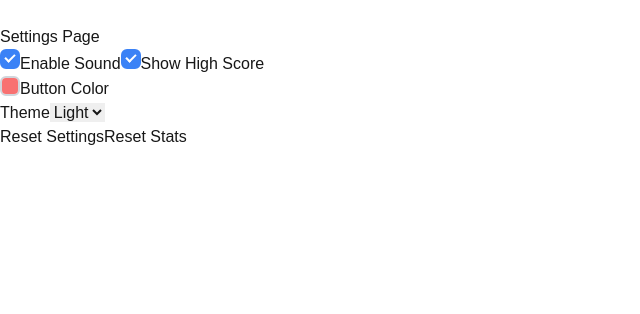
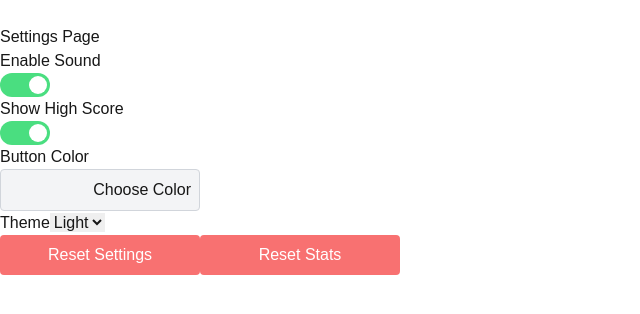
Before and after one commit to beck1888/chance-clicker-game, a Next.js app: page /settings in a window 1280 px wide. Shown: the top 314 px of the page, without its empty margins (0-640 px from the left). Built offline with nearby package versions, Linux system fonts and the light colour scheme.

Commit message:
FEATURE: Enhance settings page with color picker; add toggle for color selection and improve UI for sound and high score options

```diff
--- a/src/app/settings/page.tsx
+++ b/src/app/settings/page.tsx
@@ -1,6 +1,6 @@
 "use client";
 
-import { useState, useEffect } from "react";
+import { useState, useEffect, useRef } from "react";
 import styles from "./settings.module.css";
 
 export default function Settings() {
@@ -8,6 +8,8 @@ export default function Settings() {
   const [showHighScore, setShowHighScore] = useState(true); // Default to true
   const [buttonColor, setButtonColor] = useState("#F87171"); // Default red-400
   const [darkMode, setDarkMode] = useState<'light' | 'dark'>('light'); // Default to light
+  const [isColorPickerOpen, setIsColorPickerOpen] = useState(false);
+  const colorPickerRef = useRef<HTMLDivElement>(null);
 
   useEffect(() => {
     const savedSoundSetting = localStorage.getItem("soundEnabled");
@@ -60,10 +62,14 @@ export default function Settings() {
     document.documentElement.classList.add('light');
   };
 
-  const handleColorChange = (e: React.ChangeEvent<HTMLInputElement>) => {
-    const newColor = e.target.value;
-    setButtonColor(newColor);
-    localStorage.setItem("buttonColor", newColor);
+  const handleColorChange = (color: string) => {
+    setButtonColor(color);
+    localStorage.setItem("buttonColor", color);
+    setIsColorPickerOpen(false);
+  };
+
+  const toggleColorPicker = () => {
+    setIsColorPickerOpen(!isColorPickerOpen);
   };
 
   const handleThemeChange = (theme: 'light' | 'dark') => {
@@ -73,69 +79,116 @@ export default function Settings() {
     document.documentElement.classList.add(theme);
   };
 
+  // Close color picker when clicking outside
+  useEffect(() => {
+    const handleClickOutside = (event: MouseEvent) => {
+      if (
+        colorPickerRef.current &&
+        !colorPickerRef.current.contains(event.target as Node)
+      ) {
+        setIsColorPickerOpen(false);
+      }
+    };
+    document.addEventListener("mousedown", handleClickOutside);
+    return () => {
+      document.removeEventListener("mousedown", handleClickOutside);
+    };
+  }, []);
+
+  const predefinedColors = [
+    "#F87171", // Default (Salmon red)
+    "#FCA571", // Peach orange
+    "#FCD34D", // Mellow yellow
+    "#86EFAC", // Sage green
+    "#93C5FD", // Sky blue
+    "#A5B4FC", // Periwinkle
+  ];
+
   return (
     <div className="min-h-screen flex flex-col items-center justify-center">
       <h1 className="text-4xl mb-8">Settings Page</h1>
-      <div className="flex flex-col items-start space-y-4 w-80">
-        <div className="flex flex-col space-y-2">
-          <label className="flex items-center space-x-3 cursor-pointer">
+      <div className="flex flex-col items-start space-y-6 w-80">
+        {/* Sound and High Score Toggles */}
+        <div className="flex flex-col space-y-4">
+          <label className="flex items-center justify-between w-full">
+            <span>Enable Sound</span>
+            <div className={styles.toggle}>
               <input
                 type="checkbox"
                 checked={soundEnabled}
                 onChange={handleSoundToggle}
-              className={styles.checkbox}
               />
-            <span>Enable Sound</span>
+              <span className={styles.slider}></span>
+            </div>
           </label>
-          <label className="flex items-center space-x-3 cursor-pointer">
+          <label className="flex items-center justify-between w-full">
+            <span>Show High Score</span>
+            <div className={styles.toggle}>
               <input
                 type="checkbox"
                 checked={showHighScore}
                 onChange={handleShowHighScoreToggle}
-              className={styles.checkbox}
               />
-            <span>Show High Score</span>
+              <span className={styles.slider}></span>
+            </div>
           </label>
         </div>
 
-        <div className="flex flex-col space-y-2">
-          <label className="flex items-center space-x-3 cursor-pointer">
-            <input
-              type="color"
-              value={buttonColor}
-              onChange={handleColorChange}
-              className={styles.colorPicker}
-            />
+        {/* Color Picker */}
+        <div className="flex flex-col space-y-2 w-full">
           <span>Button Color</span>
-          </label>
+          <div className={styles.colorPickerContainer} ref={colorPickerRef}>
+            <button
+              className={styles.colorPickerButton}
+              onClick={toggleColorPicker}
+            >
+              <span style={{ backgroundColor: buttonColor }} className="w-6 h-6 rounded-full"></span>
+              <span>Choose Color</span>
+            </button>
+            <div className={`${styles.colorPickerPopup} ${isColorPickerOpen ? styles.open : ''}`}>
+              <div className={styles.colorGrid}>
+                {predefinedColors.map((color) => (
+                  <div
+                    key={color}
+                    className={styles.colorOption}
+                    style={{ backgroundColor: color }}
+                    onClick={() => handleColorChange(color)}
+                  ></div>
+                ))}
+              </div>
+            </div>
+          </div>
         </div>
 
-        <div className="flex flex-col space-y-2">
+        {/* Theme Selection */}
+        <div className="flex flex-col space-y-2 w-full">
           <span>Theme</span>
           <select
             value={darkMode}
             onChange={(e) => handleThemeChange(e.target.value as 'light' | 'dark')}
-            className={`p-2 border rounded ${document.documentElement.classList.contains('dark') ? 'bg-gray-800 text-gray-100 border-gray-700' : 'bg-white text-black border-gray-300'}`}
+            className={`p-2 border rounded ${darkMode === 'dark' ? 'bg-gray-800 text-gray-100 border-gray-700' : 'bg-white text-black border-gray-300'}`}
           >
             <option value="light">Light</option>
             <option value="dark">Dark</option>
           </select>
         </div>
 
+        {/* Reset Buttons */}
+        <div className="flex space-x-4 w-full">
           <button
-          className="px-4 py-2 bg-blue-500 text-white rounded"
+            className={styles.resetButton}
             onClick={handleResetSettings}
           >
             Reset Settings
           </button>
-
           <button
-          className="px-4 py-2 bg-red-500 text-white rounded"
+            className={styles.resetButton}
             onClick={handleResetStats}
           >
             Reset Stats
           </button>
         </div>
       </div>
+    </div>
   );
 }
--- a/src/app/settings/settings.module.css
+++ b/src/app/settings/settings.module.css
@@ -7,34 +7,130 @@
   appearance: none;
   cursor: pointer;
   transition: all 0.2s ease;
+  display: none; /* Hide the default checkbox */
 }
 
-.checkbox:checked {
-  background-color: #3b82f6;
-  border-color: #3b82f6;
+.toggle {
+  position: relative;
+  width: 50px;
+  height: 24px;
 }
 
-.checkbox:checked::after {
-  content: '';
+.toggle input {
+  opacity: 0;
+  width: 0;
+  height: 0;
+}
+
+.slider {
   position: absolute;
-  left: 5px;
-  top: 1px;
-  width: 6px;
-  height: 10px;
-  border: solid white;
-  border-width: 0 2px 2px 0;
-  transform: rotate(45deg);
+  cursor: pointer;
+  top: 0;
+  left: 0;
+  right: 0;
+  bottom: 0;
+  background-color: #ccc;
+  transition: 0.4s;
+  border-radius: 24px;
+}
+
+.slider::before {
+  position: absolute;
+  content: "";
+  height: 18px;
+  width: 18px;
+  left: 3px;
+  bottom: 3px;
+  background-color: white;
+  transition: 0.4s;
+  border-radius: 50%;
+}
+
+input:checked + .slider {
+  background-color: #4ade80;
+}
+
+input:checked + .slider::before {
+  transform: translateX(26px);
+}
+
+.resetButton {
+  width: 100%;
+  padding: 0.5rem;
+  background-color: #f87171;
+  color: white;
+  border: none;
+  border-radius: 0.25rem;
+  cursor: pointer;
+  transition: background-color 0.3s;
+}
+
+.resetButton:hover {
+  background-color: #ef4444;
+}
+
+.colorPickerContainer {
+  position: relative;
+  width: 200px;
+}
+
+.colorPickerButton {
+  width: 100%;
+  padding: 0.5rem;
+  background-color: #f3f4f6;
+  border: 1px solid #d1d5db;
+  border-radius: 0.25rem;
+  cursor: pointer;
+  display: flex;
+  align-items: center;
+  justify-content: space-between;
 }
 
 .colorPickerPopup {
   position: absolute;
-  top: 100%;
+  top: 110%;
   left: 0;
-  margin-top: 8px;
-  padding: 8px;
+  width: 100%;
+  padding: 0.5rem;
   background: white;
-  border-radius: 12px;
+  border-radius: 0.75rem;
   box-shadow: 0 4px 6px -1px rgb(0 0 0 / 0.1), 0 2px 4px -2px rgb(0 0 0 / 0.1);
+  opacity: 0;
+  visibility: hidden;
+  transform: scaleY(0);
+  transform-origin: top;
+  transition: opacity 0.3s, transform 0.3s, visibility 0.3s;
+  z-index: 10;
+}
+
+.colorPickerPopup.open {
+  opacity: 1;
+  visibility: visible;
+  transform: scaleY(1);
+}
+
+.colorGrid {
+  display: grid;
+  grid-template-columns: repeat(3, 1fr);
+  grid-gap: 0.5rem;
+}
+
+.colorOption {
+  width: 40px;
+  height: 40px;
+  border-radius: 50%;
+  cursor: pointer;
+  transition: transform 0.2s;
+}
+
+.colorOption:hover {
+  transform: scale(1.1);
+}
+
+@media (min-width: 480px) {
+  .resetButton {
+    width: 200px;
+  }
 }
 
 .colorPicker {
@@ -59,3 +155,9 @@
 .colorPicker::-moz-color-swatch {
   border: none;
 }
+
+.open {
+  opacity: 1;
+  visibility: visible;
+  transform: scaleY(1);
+}
```
Lines whose indentation alone changed are shown as unchanged.
